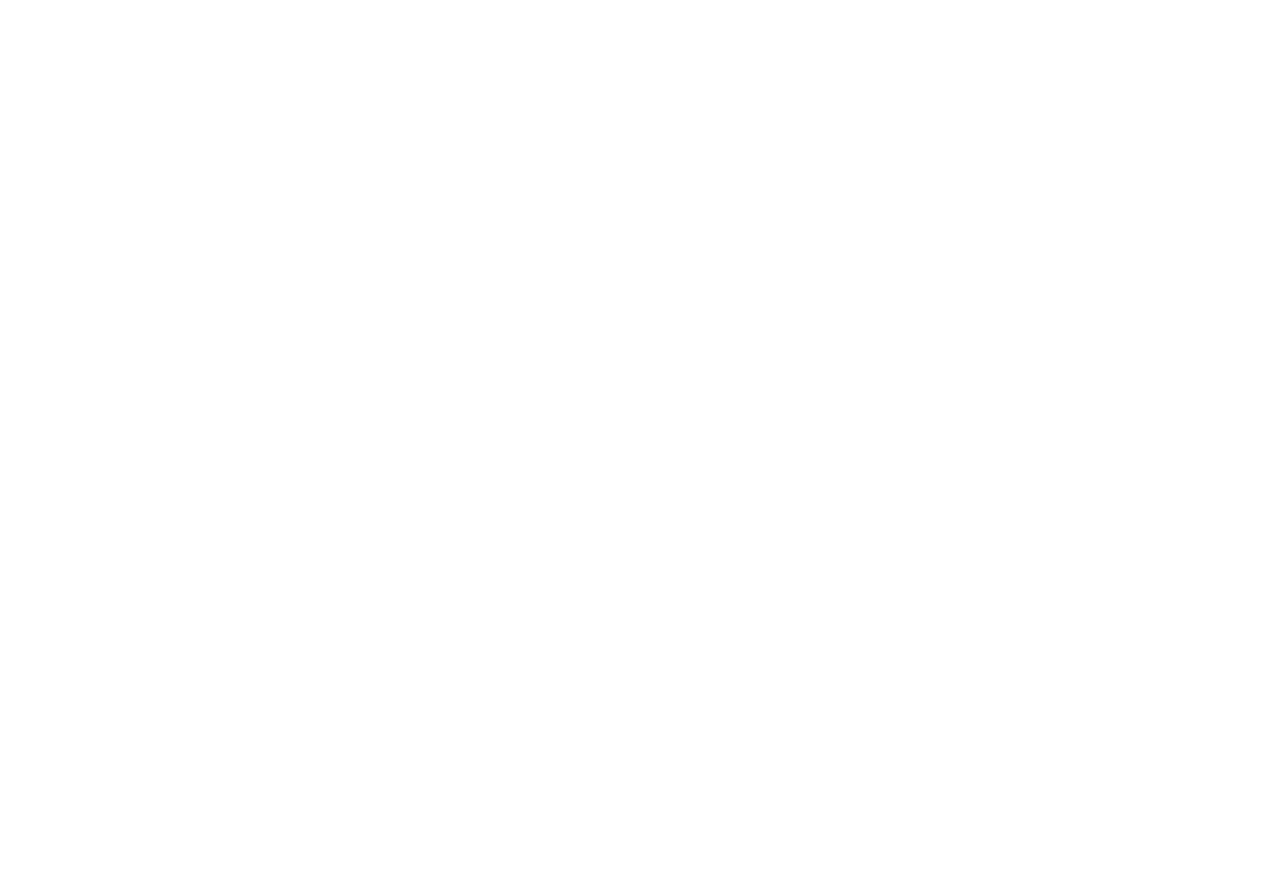
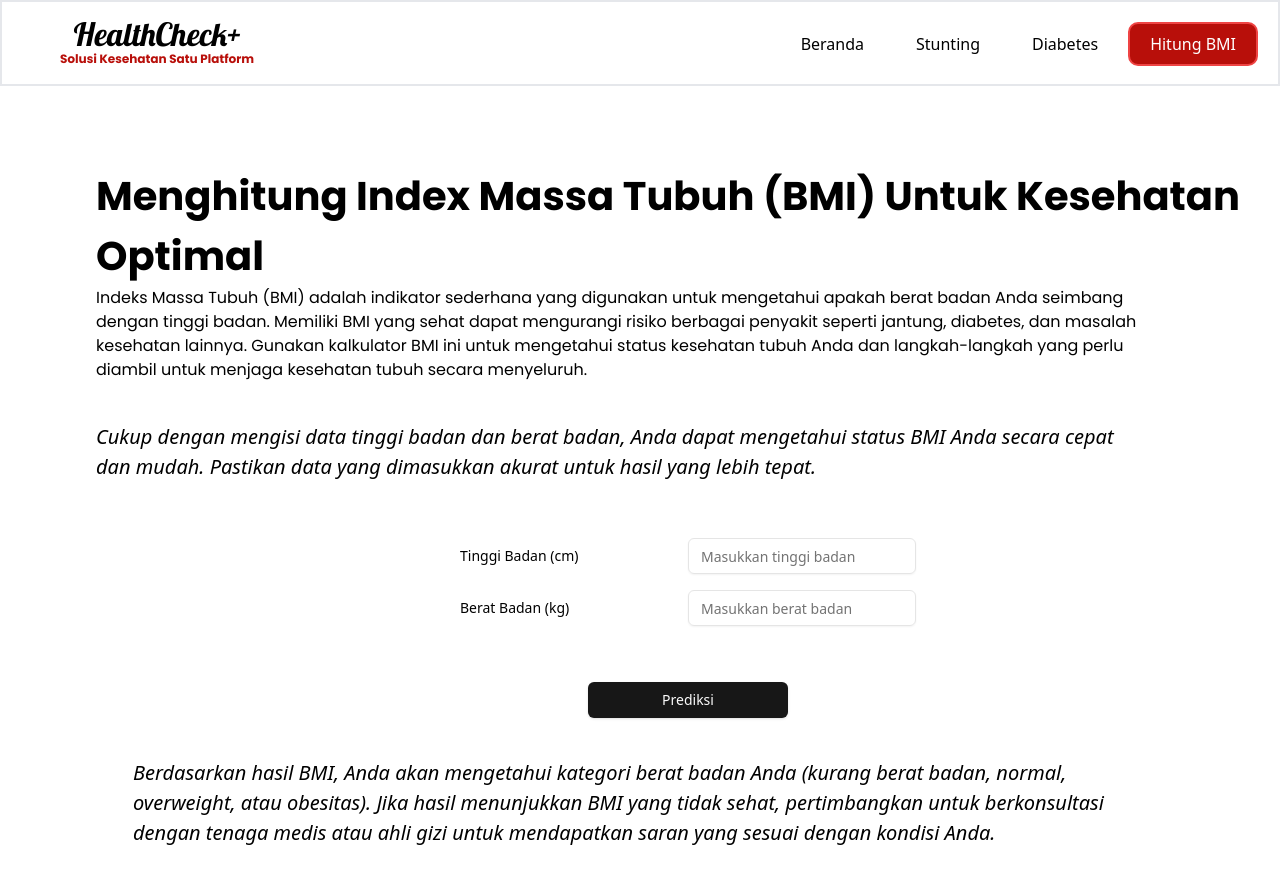
Before and after one commit to AhmadWildan24/HealthyApp, a React (Vite) app: page /formbmi in a window 1280 px wide. Before the commit this address had no page. Shown: the top 884 px of the page. Before the commit the page ends 800 px from the top, so only its background shows below. Built offline with nearby package versions, Linux system fonts and the light colour scheme.

Commit message:
commit BMI dll

```diff
--- a/src/App.tsx
+++ b/src/App.tsx
@@ -1,4 +1,5 @@
 import FormStunting from "./FormStunting";
+import FormBMI from "./FormBMI";
 import Home from "./Home";
 import { BrowserRouter as Router, Routes, Route } from "react-router-dom";
 import Layanan from "./Layanan";
@@ -12,6 +13,7 @@
           <Route path="/" element={<Home />} />
           <Route path="/formstunting" element={<FormStunting onFetchMessages={() => console.log("Fetch Messages!")} />} />
           <Route path="/formdiabetes" element={<FormDiabetes onFetchMessages={() => console.log("Fetch Messages!")} />} />
+          <Route path="/formbmi" element={<FormBMI />} />
           <Route path="/layanan" element={<Layanan />} />
         </Routes>
       </Router>
--- /dev/null
+++ b/src/FormBMI.tsx
@@ -0,0 +1,98 @@
+import React, { useState } from "react";
+import { Label } from "./components/ui/label";
+import { Input } from "./components/ui/input";
+import { Button } from "./components/ui/button";
+import { AlertDialog, AlertDialogCancel, AlertDialogContent, AlertDialogDescription, AlertDialogFooter, AlertDialogHeader, AlertDialogTitle } from "@/components/ui/alert-dialog";
+import NavBar from "./NavBar";
+
+const FormBMI: React.FC = () => {
+  const [isDialogOpen, setIsDialogOpen] = useState(false);
+  const [error, setError] = useState<string | null>(null);
+  const [height, setHeight] = useState<number>(0); // Tinggi badan dalam cm
+  const [weight, setWeight] = useState<number>(0); // Berat badan dalam kg
+  const [bmiResult, setBmiResult] = useState<string>("");
+
+  const calculateBMI = (height: number, weight: number): string => {
+    if (height <= 0 || weight <= 0) {
+      return "Input tidak valid.";
+    }
+
+    const heightInMeters = height / 100; // Konversi cm ke meter
+    const bmi = weight / heightInMeters ** 2;
+
+    // Kategori BMI
+    return `BMI Anda adalah : ${bmi.toFixed(2)}`;
+  };
+
+  const handleSubmit = (e: React.FormEvent) => {
+    e.preventDefault();
+    setError(null);
+
+    if (height <= 0 || weight <= 0) {
+      setError("Masukkan tinggi dan berat badan yang valid.");
+      return;
+    }
+
+    const result = calculateBMI(height, weight);
+    setBmiResult(result);
+    setIsDialogOpen(true); // Buka dialog dengan hasil BMI
+  };
+
+  return (
+    <div>
+      <NavBar />
+      <div className="pt-20 pl-24">
+        <h1 className="font-bold poppins text-[40px]">Menghitung Index Massa Tubuh (BMI) Untuk Kesehatan Optimal</h1>
+        <div className="pr-[133px]">
+          <p className="poppins">
+            Indeks Massa Tubuh (BMI) adalah indikator sederhana yang digunakan untuk mengetahui apakah berat badan Anda seimbang dengan tinggi badan. Memiliki BMI yang sehat dapat mengurangi risiko berbagai penyakit seperti jantung,
+            diabetes, dan masalah kesehatan lainnya. Gunakan kalkulator BMI ini untuk mengetahui status kesehatan tubuh Anda dan langkah-langkah yang perlu diambil untuk menjaga kesehatan tubuh secara menyeluruh.
+          </p>
+          <p className="text-[20px] pt-10 italic">Cukup dengan mengisi data tinggi badan dan berat badan, Anda dapat mengetahui status BMI Anda secara cepat dan mudah. Pastikan data yang dimasukkan akurat untuk hasil yang lebih tepat.</p>
+        </div>
+        <form onSubmit={handleSubmit} className="justify-items-center pt-10">
+          <div className="grid gap-4 py-4">
+            {/* Input untuk tinggi badan */}
+            <div className="grid grid-cols-2 items-center justify-items-start">
+              <Label htmlFor="height">Tinggi Badan (cm)</Label>
+              <Input id="height" type="number" placeholder="Masukkan tinggi badan" value={height || ""} onChange={(e) => setHeight(Number(e.target.value))} required />
+            </div>
+            {/* Input untuk berat badan */}
+            <div className="grid grid-cols-2 items-center justify-items-start">
+              <Label htmlFor="weight">Berat Badan (kg)</Label>
+              <Input id="weight" type="number" placeholder="Masukkan berat badan" value={weight || ""} onChange={(e) => setWeight(Number(e.target.value))} required />
+            </div>
+          </div>
+          <Button className="mt-10 w-[200px]" id="submit" type="submit">
+            Prediksi
+          </Button>
+          {error && <p className="text-red-500">{error}</p>}
+        </form>
+      </div>
+      <AlertDialog open={isDialogOpen} onOpenChange={setIsDialogOpen}>
+        <AlertDialogContent>
+          <AlertDialogHeader>
+            <AlertDialogTitle className="poppins">Hasil BMI</AlertDialogTitle>
+            <AlertDialogDescription className="text-[25px] text-black poppins">{bmiResult}</AlertDialogDescription>
+          </AlertDialogHeader>
+          <AlertDialogFooter>
+            <AlertDialogCancel
+              onClick={() => {
+                setIsDialogOpen(false);
+                window.location.reload();
+              }}
+            >
+              Ok
+            </AlertDialogCancel>
+          </AlertDialogFooter>
+        </AlertDialogContent>
+      </AlertDialog>
+      <p className="text-[20px] pt-10 pb-10 italic pl-[133px] pr-[133px]">
+        Berdasarkan hasil BMI, Anda akan mengetahui kategori berat badan Anda (kurang berat badan, normal, overweight, atau obesitas). Jika hasil menunjukkan BMI yang tidak sehat, pertimbangkan untuk berkonsultasi dengan tenaga medis atau
+        ahli gizi untuk mendapatkan saran yang sesuai dengan kondisi Anda.
+      </p>
+    </div>
+  );
+};
+
+export default FormBMI;
--- a/src/FormDiabetes.tsx
+++ b/src/FormDiabetes.tsx
@@ -13,6 +13,7 @@
 }
 
 const FormDiabetes: React.FC<PopUpPropsUser> = ({ onFetchMessages = () => {} }) => {
+  // eslint-disable-next-line @typescript-eslint/no-explicit-any
   const [predictionResult, setPredictionResult] = useState<any>(null);
   const [isDialogOpen, setIsDialogOpen] = useState(false);
   const [error, setError] = useState<string | null>(null);
@@ -59,14 +60,16 @@
   return (
     <div>
       <NavBar />
-      <div className="pt-20 pl-[133px]">
-        <h1 className="font-bold poppins text-[40px]">Kenali Risiko Stunting Anak Anda Sejak DIni</h1>
+      <div className="pt-20 pl-24">
+        <h1 className="font-bold poppins text-[40px]">Waspadai Resiko Diabetes Sejak Dini</h1>
         <div className="pr-[133px]">
           <p className="poppins">
-            Stunting adalah kondisi kurang gizi kronis yang dapat memengaruhi tumbuh kembang anak, baik secara fisik maupun kognitif. Dengan mengetahui risiko stunting lebih awal, Anda dapat mengambil langkah-langkah pencegahan yang tepat
-            untuk memastikan anak Anda tumbuh dengan optimal. Gunakan alat prediksi kami yang mudah dan akurat untuk membantu Anda memahami risiko ini.
+            Diabetes, terutama diabetes tipe 2, adalah penyakit yang dapat memengaruhi kualitas hidup dan kesehatan jangka panjang. Mengetahui potensi risiko diabetes sejak dini sangat penting untuk mencegah komplikasi lebih lanjut. Alat
+            prediksi diabetes ini membantu Anda memahami faktor-faktor yang berisiko dan memberikan gambaran mengenai langkah-langkah yang perlu diambil untuk menjaga kesehatan Anda.
           </p>
-          <p className="text-[20px] pt-10 italic">Formulir berikut dirancang untuk membantu Anda mendapatkan hasil prediksi dengan cepat. Pastikan semua data diisi dengan benar untuk hasil yang optimal.</p>
+          <p className="text-[20px] pt-10 italic">
+            Anda hanya perlu mengisi beberapa data kesehatan untuk mendapatkan hasil prediksi risiko diabetes yang cepat dan mudah. Pastikan semua informasi diisi dengan tepat untuk hasil yang lebih akurat.
+          </p>
         </div>
         <form onSubmit={handleSubmit} className="justify-items-center pt-10">
           <div className="grid gap-4 py-4">
@@ -293,7 +296,9 @@
           </AlertDialogFooter>
         </AlertDialogContent>
       </AlertDialog>
-      <p className="text-[20px] pt-10 pb-10 italic pl-[133px] pr-[133px]">Formulir berikut dirancang untuk membantu Anda mendapatkan hasil prediksi dengan cepat. Pastikan semua data diisi dengan benar untuk hasil yang optimal.</p>
+      <p className="text-[20px] pt-10 pb-10 italic pl-[133px] pr-[133px]">
+        Hasil prediksi ini memberikan gambaran mengenai risiko diabetes Anda. Jika hasil menunjukkan potensi tinggi, disarankan untuk berkonsultasi dengan dokter untuk pemeriksaan lebih lanjut dan pencegahan yang lebih baik.
+      </p>
     </div>
   );
 };
--- a/src/Layanan.tsx
+++ b/src/Layanan.tsx
@@ -49,7 +49,7 @@
             <p className="text-sm text-darkGrayishBlue text-center md:text-center">Taklukkan stunting, jaga masa depan anak-anak. Cek sekarang!</p>
           </Link>
           {/* Monitoring Record */}
-          <Link to="/monitoring" className="flex flex-col items-center p-6 space-y-4 rounded-lg w-full md:w-1/3 bg-[#135D66] text-white shadow-md">
+          <Link to="/formbmi" className="flex flex-col items-center p-6 space-y-4 rounded-lg w-full md:w-1/3 bg-[#135D66] text-white shadow-md">
             <h5 className="text-[20px] font-semibold pt-4 poppins">BMI</h5>
             <p className="text-sm text-darkGrayishBlue text-center md:text-center">Simpan jejak kesehatan dengan mudah</p>
           </Link>
--- a/src/NavBar.tsx
+++ b/src/NavBar.tsx
@@ -1,7 +1,11 @@
 import logo from "./Gambar/LogoIqbal.png";
-import { Link } from "react-router-dom";
+import { Link, useLocation } from "react-router-dom";
 
 const NavBar = () => {
+  const location = useLocation();
+
+  const isActive = (path: string) => location.pathname === path;
+
   return (
     <div>
       <nav className="w-full h-full relative py-3 bg-[#ffffff] border-2">
@@ -18,28 +22,28 @@
             <div className="flex gap-2 ml-auto pt-2 pr-5">
               <div>
                 <Link to="/">
-                  <div className="border bg-[#B80F0A] px-5 py-2 rounded-[10px] text-white w-[100px] text-center">
+                  <div className={`${isActive("/") ? "border-red-500 bg-[#B80F0A] text-white" : "border-transparent"} border-2 hover:bg-[#B80F0A] hover:text-white px-5 py-2 rounded-[10px]`}>
                     <p className="font-[500]">Beranda</p>
                   </div>
                 </Link>
               </div>
               <div>
                 <Link to="/formstunting">
-                  <div className="hover:bg-sky-500 px-5 py-2 rounded-[10px]">
+                  <div className={`${isActive("/formstunting") ? "border-red-500 bg-[#B80F0A] text-white" : "border-transparent"} border-2 hover:bg-[#B80F0A] hover:text-white px-5 py-2 rounded-[10px]`}>
                     <p className="font-[500]">Stunting</p>
                   </div>
                 </Link>
               </div>
               <div>
                 <Link to="/formdiabetes">
-                  <div className="hover:bg-sky-500 px-5 py-2 rounded-[10px]">
+                  <div className={`${isActive("/formdiabetes") ? "border-red-500 bg-[#B80F0A] text-white" : "border-transparent"} border-2 hover:bg-[#B80F0A] hover:text-white px-5 py-2 rounded-[10px]`}>
                     <p className="font-[500]">Diabetes</p>
                   </div>
                 </Link>
               </div>
               <div>
-                <Link to="/formdiabetes">
-                  <div className="hover:bg-sky-500 px-5 py-2 rounded-[10px]">
+                <Link to="/formbmi">
+                  <div className={`${isActive("/formbmi") ? "border-red-500 bg-[#B80F0A] text-white" : "border-transparent"} border-2 hover:bg-[#B80F0A] hover:text-white px-5 py-2 rounded-[10px]`}>
                     <p className="font-[500]">Hitung BMI</p>
                   </div>
                 </Link>
```
Also changed, not shown: src/FormStunting.tsx (+42 -5 lines).
